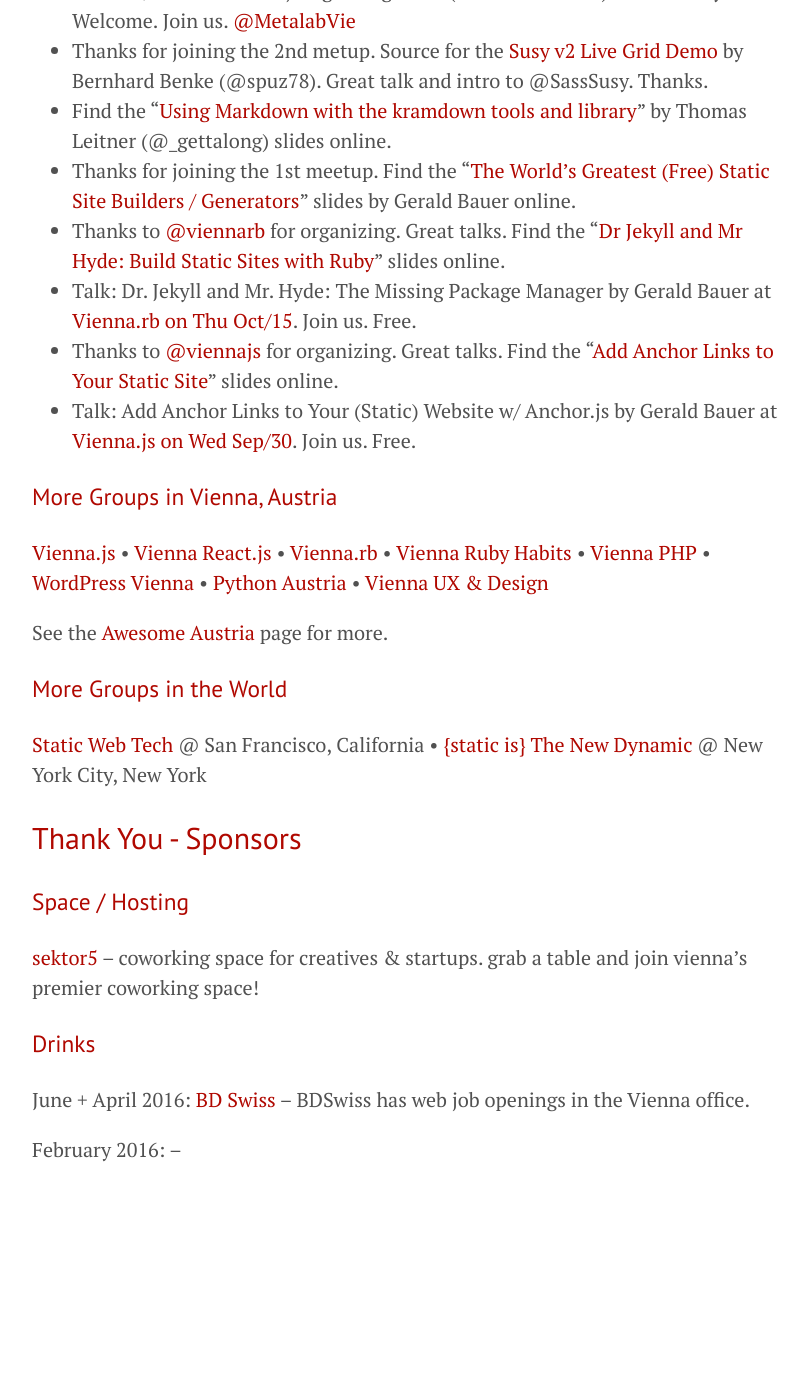
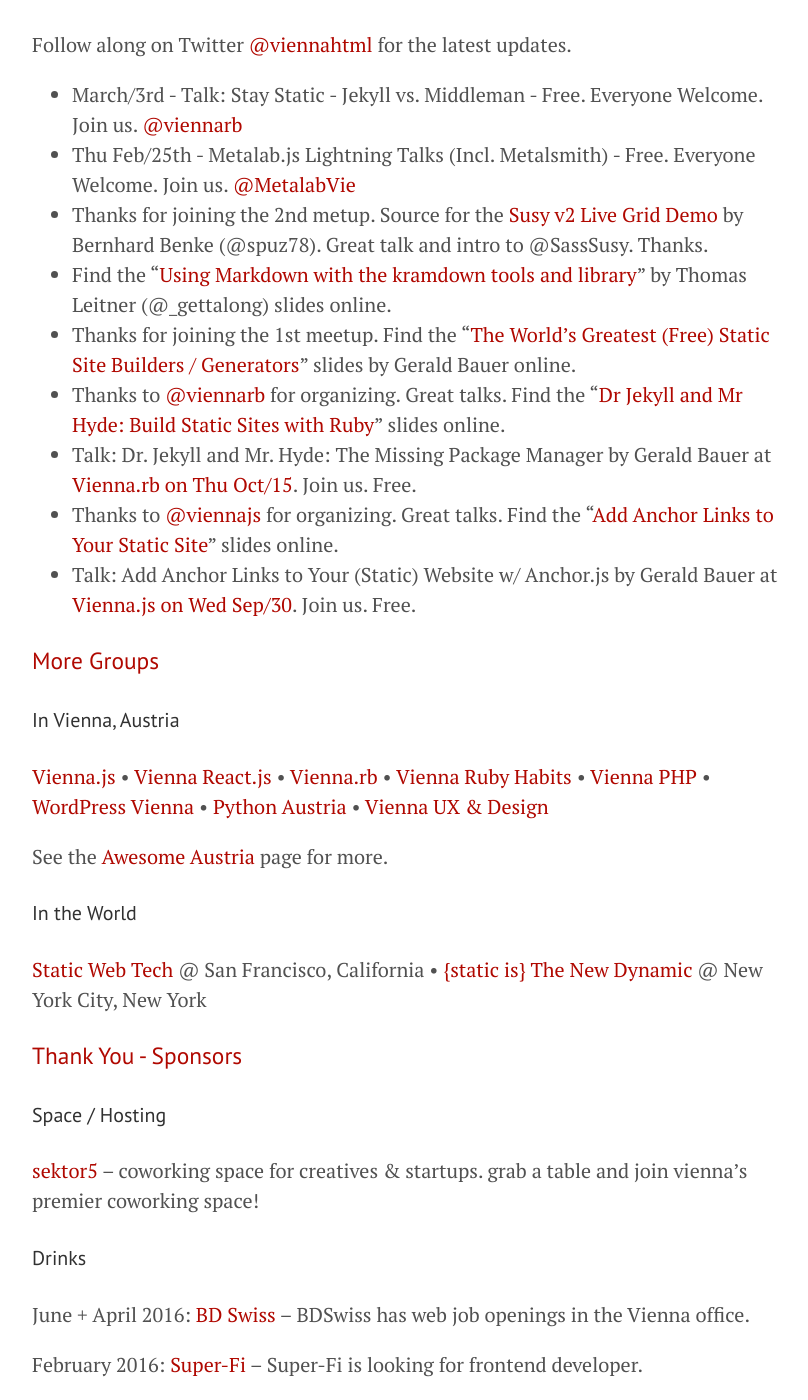
Before and after one commit to goodbyeaustria/archive, a Jekyll site: the page built from index.md, in a window 1280 px wide and 1400 px high, scrolled down 5546 px. Shown: the whole window, without its empty margins (228-1036 px from the left). Built offline with Jekyll 4.4.1, drawn with Linux system fonts in a browser that asks for light colours; before the commit the page ends 6731 px from its top, so only the background shows below that; some of the changed text lies outside the part shown.

Commit message:
Update index.md

```diff
--- a/index.md
+++ b/index.md
@@ -121,7 +124,9 @@
 - Talk: Add Anchor Links to Your (Static) Website w/ Anchor.js by Gerald Bauer at [Vienna.js on Wed Sep/30](http://www.meetup.com/viennajs/events/220339170). Join us. Free.
 
 
-### More Groups in Vienna, Austria
+### More Groups
+
+#### In Vienna, Austria
 
 [Vienna.js](http://meetup.com/viennajs) •
 [Vienna React.js](http://meetup.com/Vienna-ReactJS-Meetup) •
@@ -135,21 +140,22 @@
 See the [Awesome Austria](https://github.com/viennahtml/awesome-austria) page for more.
 
 
-### More Groups in the World
+#### In the World
 
 [Static Web Tech](http://www.staticwebtech.com) @ San Francisco, California  •
 [{static is} The New Dynamic](http://meetup.com/The-New-Dynamic) @ New York City, New York
 
 
-## Thank You - Sponsors
 
-### Space / Hosting
+### Thank You - Sponsors
+
+#### Space / Hosting
 
 [sektor5](http://www.sektor5.at) -- coworking space for creatives & startups.
 grab a table and join vienna's premier coworking space!
 
-### Drinks
+#### Drinks
 
 June + April 2016: [BD Swiss](http://careers.bdswiss.com) -- BDSwiss has web job openings in the Vienna office.
 
-February 2016: []() --
+February 2016: [Super-Fi](http://derstandard.at/karriere/jobsuche/jobs/206611/frontend-developer) -- Super-Fi is looking for frontend developer.
```
Also changed, not shown: other parts of index.md (+4 -1 lines).
